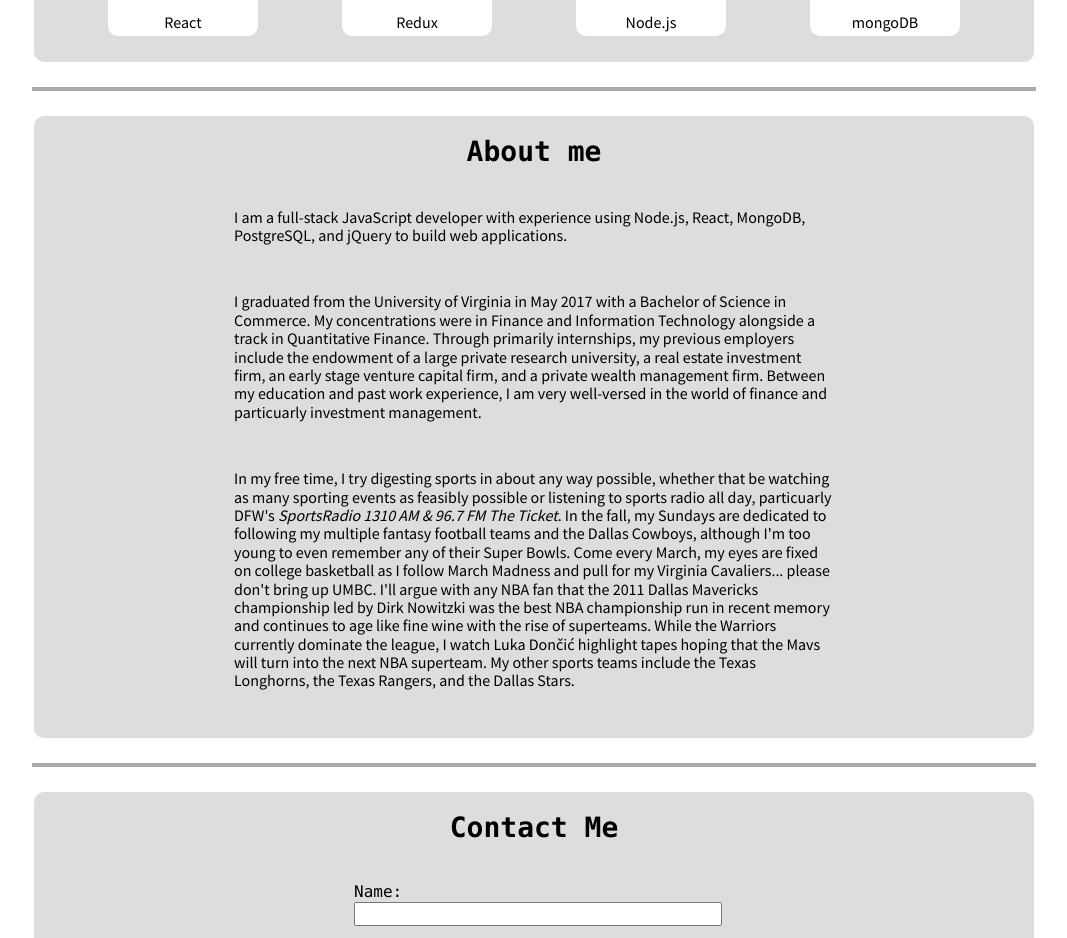
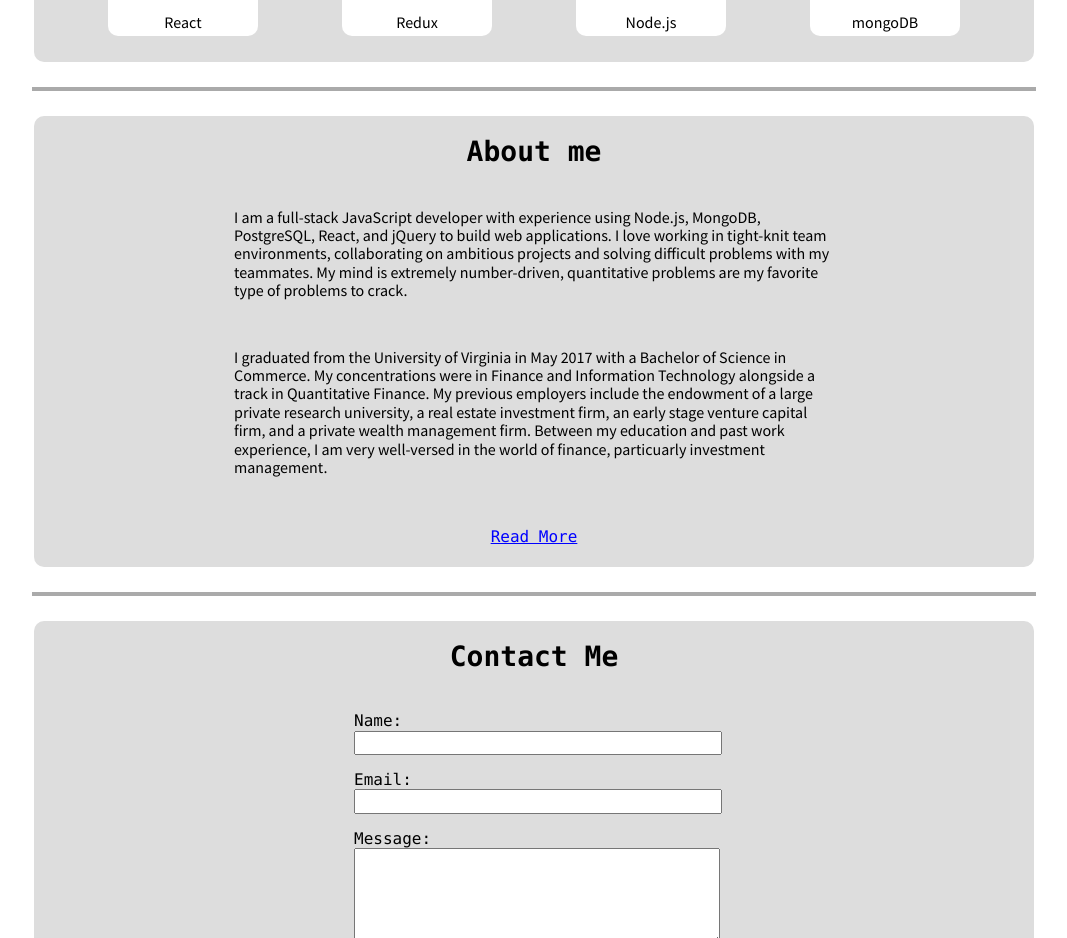
Before and after one commit to SamDaltonJr/portfolio, a React (Create React App) app: page / in a window 1280 px wide. Shown: the part 4429-5367 px from the top of the page, without its empty margins (106-1173 px from the left). Built offline with nearby package versions, Linux system fonts and the light colour scheme.

Commit message:
added read more and less button

```diff
--- a/src/components/About/About.css
+++ b/src/components/About/About.css
@@ -29,3 +29,14 @@
 .About-card > p:last-child {
   padding-bottom: 3rem;
 }
+
+.read-button {
+  margin: 20px;
+  background: none !important;
+  color: blue;
+  text-decoration: underline;
+  border: none;
+  padding: 0 !important;
+  font: inherit;
+  cursor: pointer;
+}
--- a/src/components/About/About.js
+++ b/src/components/About/About.js
@@ -2,26 +2,38 @@ import React from 'react';
 
 import './About.css';
 export default class About extends React.Component {
+  constructor(props) {
+    super(props);
+    this.state = { show: false };
+  }
+
+  toggle() {
+    const showingMore = this.state.show;
+    this.setState({ show: !showingMore });
+  }
+
   render() {
-    return (
-      <div className="About-container">
-        <div className="About-card">
-          <h2>About me</h2>
+    const { show } = this.state;
+    let showMore;
+    if (show) {
+      showMore = (
+        <div>
           <p>
-            I am a full-stack JavaScript developer with experience using
-            Node.js, React, MongoDB, PostgreSQL, and jQuery to build web
-            applications.
+            I've been coding ever since I was 15, starting off by learning Java
+            in my AP Computer Science class as a high school sophomore. The
+            following year I dove into the world of databases by taking Oracle
+            Academy, a class offered through my high school where I learned SQL.
+            Throughout college, my business classes used VBA in Microsft Excel
+            and Visual Studio to help us run financial models. Despite all this
+            prior experience in coding, I never truly thought of it as a
+            legitimate career opportunity. In 2018, I finally decided to drop
+            everything and learn how to build web applications and pursue a
+            career as a software developer.
           </p>
           <p>
-            I graduated from the University of Virginia in May 2017 with a
-            Bachelor of Science in Commerce. My concentrations were in Finance
-            and Information Technology alongside a track in Quantitative
-            Finance. Through primarily internships, my previous employers
-            include the endowment of a large private research university, a real
-            estate investment firm, an early stage venture capital firm, and a
-            private wealth management firm. Between my education and past work
-            experience, I am very well-versed in the world of finance and
-            particuarly investment management.
+            I'm currently trying to delve into the world of data science,
+            particuarly using Python, with the hopes that it'll somehow help me
+            pick my March Madness bracket or improve my fantasy football team.
           </p>
           <p>
             In my free time, I try digesting sports in about any way possible,
@@ -35,12 +47,50 @@ export default class About extends React.Component {
             my Virginia Cavaliers... please don't bring up UMBC. I'll argue with
             any NBA fan that the 2011 Dallas Mavericks championship led by Dirk
             Nowitzki was the best NBA championship run in recent memory and
-            continues to age like fine wine with the rise of superteams. While
-            the Warriors currently dominate the league, I watch Luka Dončić
-            highlight tapes hoping that the Mavs will turn into the next NBA
-            superteam. My other sports teams include the Texas Longhorns, the
-            Texas Rangers, and the Dallas Stars.
+            continues to age like fine wine with the rise of NBA superteams.
+            While the Warriors currently dominate the league, I watch Luka
+            Dončić highlight tapes hoping that the Mavs will turn into the next
+            NBA superteam someday. My other sports teams include the Texas
+            Longhorns, the Texas Rangers, and the Dallas Stars.
           </p>
+          <button onClick={this.toggle.bind(this)} className="read-button">
+            Read Less
+          </button>
+        </div>
+      );
+    } else {
+      showMore = (
+        <div>
+          <button onClick={this.toggle.bind(this)} className="read-button">
+            Read More
+          </button>
+        </div>
+      );
+    }
+
+    return (
+      <div className="About-container">
+        <div className="About-card">
+          <h2>About me</h2>
+          <p>
+            I am a full-stack JavaScript developer with experience using
+            Node.js, MongoDB, PostgreSQL, React, and jQuery to build web
+            applications. I love working in tight-knit team environments,
+            collaborating on ambitious projects and solving difficult problems
+            with my teammates. My mind is extremely number-driven, quantitative
+            problems are my favorite type of problems to crack.
+          </p>
+          <p>
+            I graduated from the University of Virginia in May 2017 with a
+            Bachelor of Science in Commerce. My concentrations were in Finance
+            and Information Technology alongside a track in Quantitative
+            Finance. My previous employers include the endowment of a large
+            private research university, a real estate investment firm, an early
+            stage venture capital firm, and a private wealth management firm.
+            Between my education and past work experience, I am very well-versed
+            in the world of finance, particuarly investment management.
+          </p>
+          {showMore}
         </div>
       </div>
     );
```
